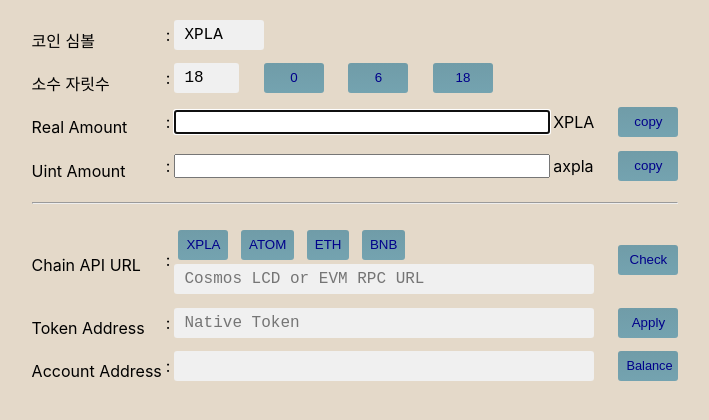
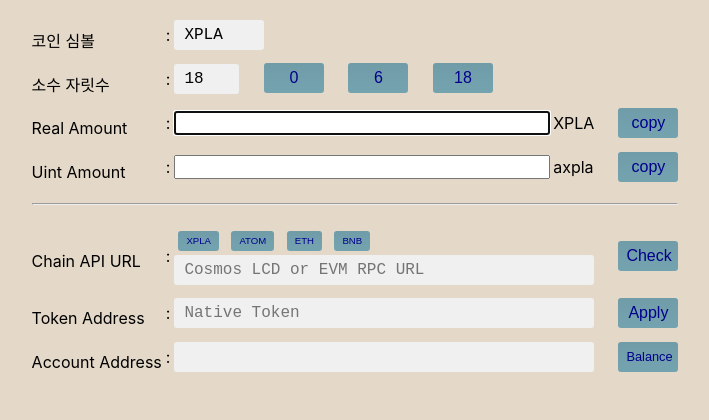
Before and after one commit to tinywolf3/coinunits, a website built with Vite: page frontend/index.html in a window 1280 px wide. Shown: the part 58-478 px from the top of the page, without its empty margins (285-994 px from the left). Built offline with nearby package versions, Linux system fonts and the light colour scheme; files whose address does not match are found by name.

Commit message:
FIX: 도우미 버튼 모양 수정

```diff
--- a/frontend/index.html
+++ b/frontend/index.html
@@ -70,12 +70,12 @@
 			<th>Chain API URL</th>
 			<td>:</td>
 			<td colspan="2">
-				<button class="btn option" onclick="changeRPC('XPLA')">XPLA</button>
-				<button class="btn option" onclick="changeRPC('ATOM')">ATOM</button>
-				<button class="btn option" onclick="changeRPC('ETH')">ETH</button>
-				<button class="btn option" onclick="changeRPC('BNB')">BNB</button>
+				<button class="btn option" style="font-size:0.6em;" onclick="changeRPC('XPLA')">XPLA</button>
+				<button class="btn option" style="font-size:0.6em;" onclick="changeRPC('ATOM')">ATOM</button>
+				<button class="btn option" style="font-size:0.6em;" onclick="changeRPC('ETH')">ETH</button>
+				<button class="btn option" style="font-size:0.6em;" onclick="changeRPC('BNB')">BNB</button>
 				&nbsp;
-				<span id="network" style="max-width: 140px; display: inline-block; overflow: hidden; white-space: nowrap; text-overflow: ellipsis;"></span>
+				<span id="network" style="line-height: 1em; max-width: 140px; display: inline-block; overflow: hidden; white-space: nowrap; text-overflow: ellipsis;"></span>
 				&nbsp; <br/>
 				<input class="input fill" id="rpc"
 					type="text" autocomplete="on" value="" placeholder="Cosmos LCD or EVM RPC URL" size="44"
--- a/frontend/src/app.css
+++ b/frontend/src/app.css
@@ -27,14 +27,15 @@
 	cursor: pointer;
 	background-image: linear-gradient(to top, #74a3b0 0%, #709CA8 100%);
 	color: darkblue;
+	font-size: 1em;
 }
 
 .option {
 	width: auto;
 	height: auto;
-	line-height: auto;
+	line-height: 1.2em;
 	margin: 4px;
-	padding: 0 8px;
+	padding: 4px 8px;
 }
 
 .btn:hover {
```
